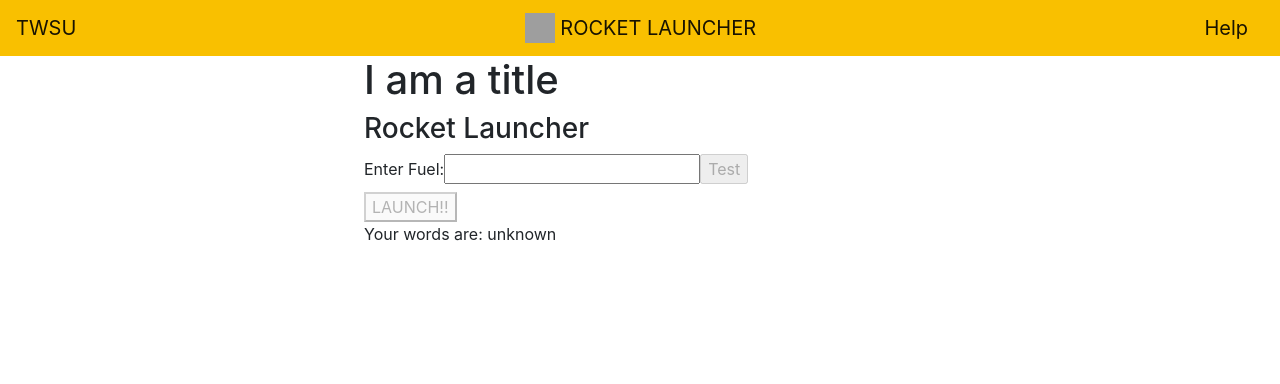
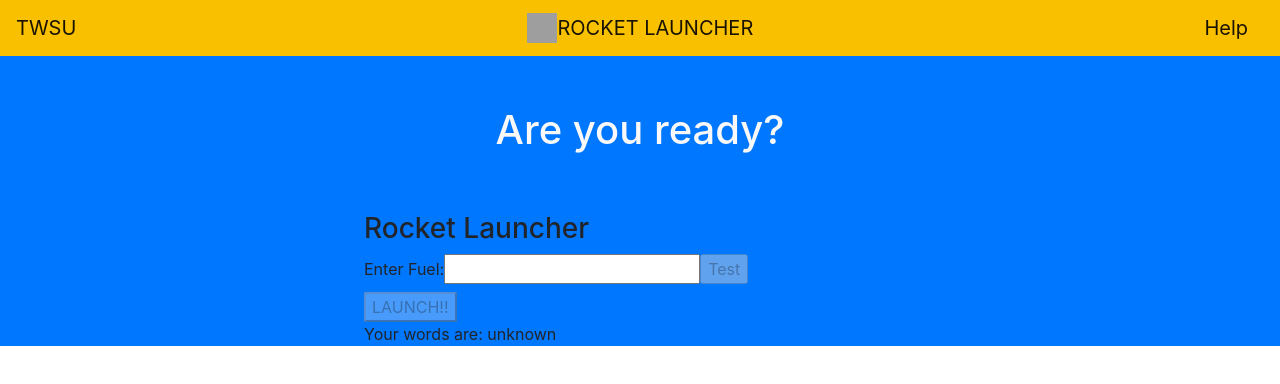
Before and after one commit to maraesa100/TWSU-frontend, a React (Create React App) app: page / in a window 1280 px wide. Shown: the top 384 px of the page. Built offline with nearby package versions, Linux system fonts and the light colour scheme; grey boxes are pictures that could not be loaded.

Commit message:
stable push

```diff
--- a/src/components/Title.tsx
+++ b/src/components/Title.tsx
@@ -5,7 +5,21 @@ interface TitleProps {
 }
 
 export const Title: React.FC<TitleProps> = ({ title }) => (
-  <h1 className='level-1-title'>{title}</h1>
+  <div
+    style={{
+      paddingTop: 50,
+      paddingBottom: 50
+    }}
+  >
+    <h1
+      style={{
+        textAlign: 'center',
+        color: '#F9F9F9'
+      }}
+    >
+      {title}
+    </h1>
+  </div>
 )
 
 export default Title
--- a/src/index.css
+++ b/src/index.css
@@ -20,7 +20,3 @@ code {
 .color-nav {
   background-color: #f9c000;
 }
-
-.level-1-title {
-  color: 'red';
-}
--- a/src/pages/HomePage.tsx
+++ b/src/pages/HomePage.tsx
@@ -4,7 +4,7 @@ import React from 'react'
 
 // Component Imports
 import RocketLaunch from '../components/RocketLaunch'
-import MenuBar from '../components/MenuBar'
+// import MenuBar from '../components/MenuBar'
 import Title from '../components/Title'
 
 // Material UI imports
@@ -13,7 +13,6 @@ import Container from '@material-ui/core/Container'
 // Bootstrap imports
 
 import Navbar from 'react-bootstrap/Navbar'
-import Nav from 'react-bootstrap/Nav'
 
 type MyProps = {}
 type MyState = {
@@ -91,7 +90,7 @@ class HomePage extends React.Component<MyProps, MyState> {
 
   render() {
     return (
-      <div>
+      <div style={{ backgroundColor: '#0077FF' }}>
         <Navbar className='color-nav justify-content-between'>
           <Navbar.Brand href='#home'>TWSU</Navbar.Brand>
           <Navbar.Toggle aria-controls='basic-navbar-nav' />
@@ -103,15 +102,15 @@ class HomePage extends React.Component<MyProps, MyState> {
               width='30'
               height='30'
               className='d-inline-block align-top'
-            />{' '}
+            />
             ROCKET LAUNCHER
           </Navbar.Brand>
 
           <Navbar.Brand href='#home'>Help</Navbar.Brand>
         </Navbar>
+        <Container maxWidth='sm'>
+          <Title title='Are you ready?' />
 
-        <Container maxWidth='sm'>
-          <MenuBar />
           <RocketLaunch
             onSubmit={e => this.handleSubmit(e)}
             formValue={this.state.formValue}
```
